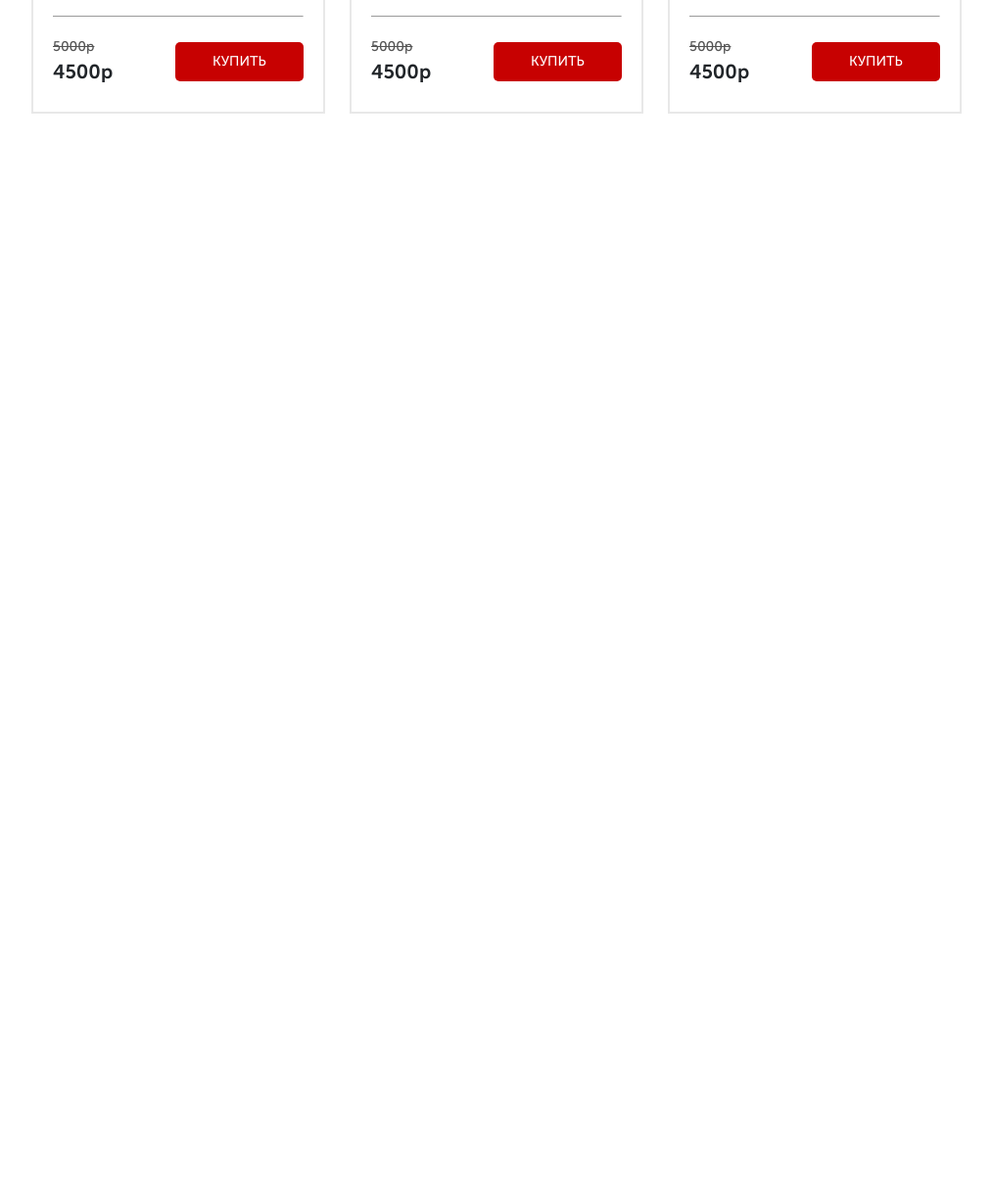
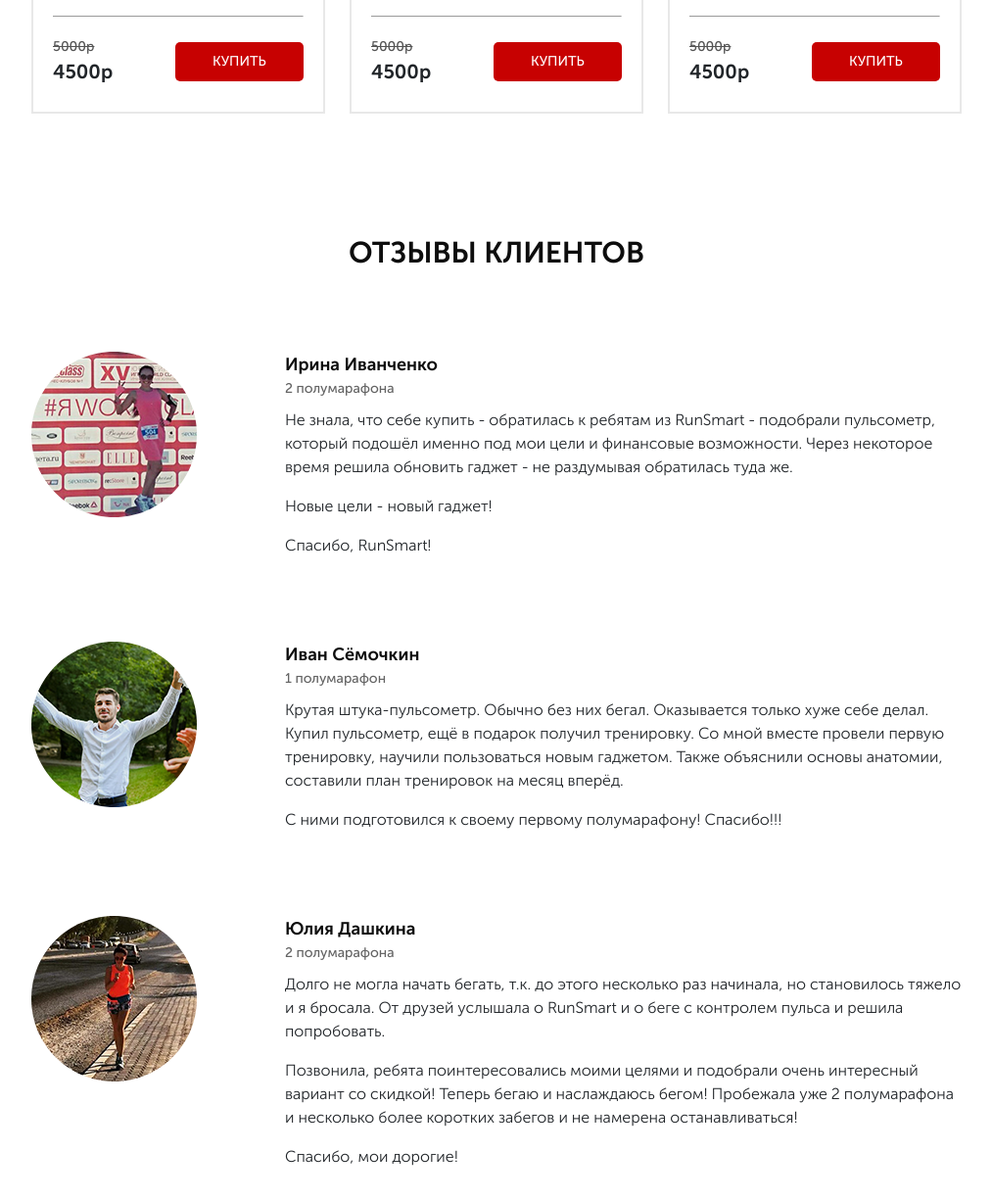
Before and after one commit to Stskdrv/project-s, a website: page src/index.html in a window 1280 px wide. Shown: the part 3681-4907 px from the top of the page at 98% size, without its empty margins (133-1146 px from the left). Before the commit the page ends 3917 px from the top, so only its background shows below. Drawn offline with nearby package versions, Linux system fonts and the light colour scheme.

Commit message:
сверстана секция с отзывами

```diff
--- a/src/index.html
+++ b/src/index.html
@@ -407,7 +407,76 @@
                 </div>
             </div>
         </div>
+    </section>
+    <section class="review">
+        <h1 class="title">
+            отзывы клиентов
+        </h1>
+        <div class="container">
+            <div class="review__wrapper">
+                <div class="review__item">
+                    <img src="img/feed_1.png" alt="1_review" class="review__logo">
+                    <div>
+                        <div class="review__title">
+                        Ирина Иванченко
+                        </div>
+                        <div class="review__subtitle">
+                            2 полумарафона
+                        </div>
+                        <div class="review__descr">
+                            <p>
+                            Не знала, что себе купить - обратилась к ребятам из RunSmart - подобрали пульсометр, который подошёл именно под мои цели и финансовые возможности. Через некоторое время решила обновить гаджет - не раздумывая обратилась туда же.</p>
 
+                            <p>Новые цели - новый гаджет!</p>
+
+                            <p>Спасибо, RunSmart! </p>
+                        </div>
+                    </div>
+
+                </div>
+                <div class="review__item">
+                    <img src="img/feed_2.png" alt="1_review" class="review__logo">
+                    <div>
+                        <div class="review__title">
+                            Иван Сёмочкин
+                        </div>
+                        <div class="review__subtitle">
+                            1 полумарафон
+                        </div>
+                        <div class="review__descr">
+                            <p>
+                                Крутая штука-пульсометр. Обычно без них бегал. Оказывается только хуже себе делал. Купил пульсометр, ещё в подарок получил тренировку. Со мной вместе провели первую тренировку, научили пользоваться новым гаджетом. Также объяснили основы анатомии, составили план тренировок на месяц вперёд. </p>
+
+                            <p>С ними подготовился к своему первому полумарафону! Спасибо!!! </p>
+
+
+                        </div>
+                    </div>
+
+                </div>
+                <div class="review__item">
+                    <img src="img/feed_3.png" alt="1_review" class="review__logo">
+                    <div>
+                        <div class="review__title">
+                            Юлия Дашкина
+                        </div>
+                        <div class="review__subtitle">
+                            2 полумарафона
+                        </div>
+                        <div class="review__descr">
+                            <p>
+                                Долго не могла начать бегать, т.к. до этого несколько раз начинала, но становилось тяжело и я бросала. От друзей услышала о RunSmart и о беге с контролем пульса и решила попробовать.
+                            </p>
+
+                            <p>Позвонила, ребята поинтересовались моими целями и подобрали очень интересный вариант со скидкой! Теперь бегаю и наслаждаюсь бегом! Пробежала уже 2 полумарафона и несколько более коротких забегов и не намерена останавливаться! </p>
+
+                            <p>Спасибо, мои дорогие! </p>
+                        </div>
+                    </div>
+
+                </div>
+            </div>
+        </div>
     </section>
     <script type="text/javascript" src="//code.jquery.com/jquery-1.11.0.min.js"></script>
     <script type="text/javascript" src="//code.jquery.com/jquery-migrate-1.2.1.min.js"></script>
--- a/src/sass/blocks/_catalog.scss
+++ b/src/sass/blocks/_catalog.scss
@@ -166,3 +166,51 @@
         }
     }
 }
+@media screen and ( max-width: 1200px ){
+
+
+}
+@media screen and ( max-width: 991px ){
+    .catalog{
+
+        &__tabs{
+            margin-top: 70px;
+        }
+
+
+        &__tab{
+            width: 230px;
+            font-size: 16px;
+            margin: 0 15px;
+            }
+        &__content{
+            justify-content: space-around;
+        }
+    }
+
+}
+
+
+@media screen and ( max-width: 767px ) {
+    .catalog{
+
+        &__tabs{
+            flex-direction: column;
+        }
+
+
+        &__tab{
+            width: 230px;
+            font-size: 16px;
+            margin: 15px 0;
+            }
+        &__content{
+            justify-content: space-around;
+        }
+    }
+}
+
+
+@media screen and ( max-width: 575px ){
+
+}
--- /dev/null
+++ b/src/sass/blocks/_review.scss
@@ -0,0 +1,42 @@
+.review{
+    padding-bottom: 71px;
+    &__wrapper{
+        display: flex;
+        flex-wrap: wrap;
+        justify-content: space-around;
+    }
+    &__item{
+        margin-top: 70px;
+        display: flex;
+        justify-content: space-around;
+        div{
+            margin-left: 45px;
+
+        }
+
+    }
+    &__logo{
+
+        width: 169px;
+        height: 169px;
+    }
+    &__title{
+        color:#0d0d0d;
+        font-weight: 700;
+        font-size: 18px;
+    }
+    &__subtitle{
+        color: #646464;
+        font-weight: 500;
+        font-size: 14px;
+    }
+    &__descr{
+        margin-top: 10px;
+        font-weight: 300;
+        font-size: 16px;
+        columns: #0d0d0d;
+    }
+
+
+
+}
--- a/src/sass/style.scss
+++ b/src/sass/style.scss
@@ -18,6 +18,7 @@
 @import 'blocks/forms';
 @import 'blocks/carousel';
 @import 'blocks/catalog';
+@import 'blocks/review';
 
 @media screen and ( max-width: 1200px ){
 
```
Also changed, not shown: src/css/style.min.css.
